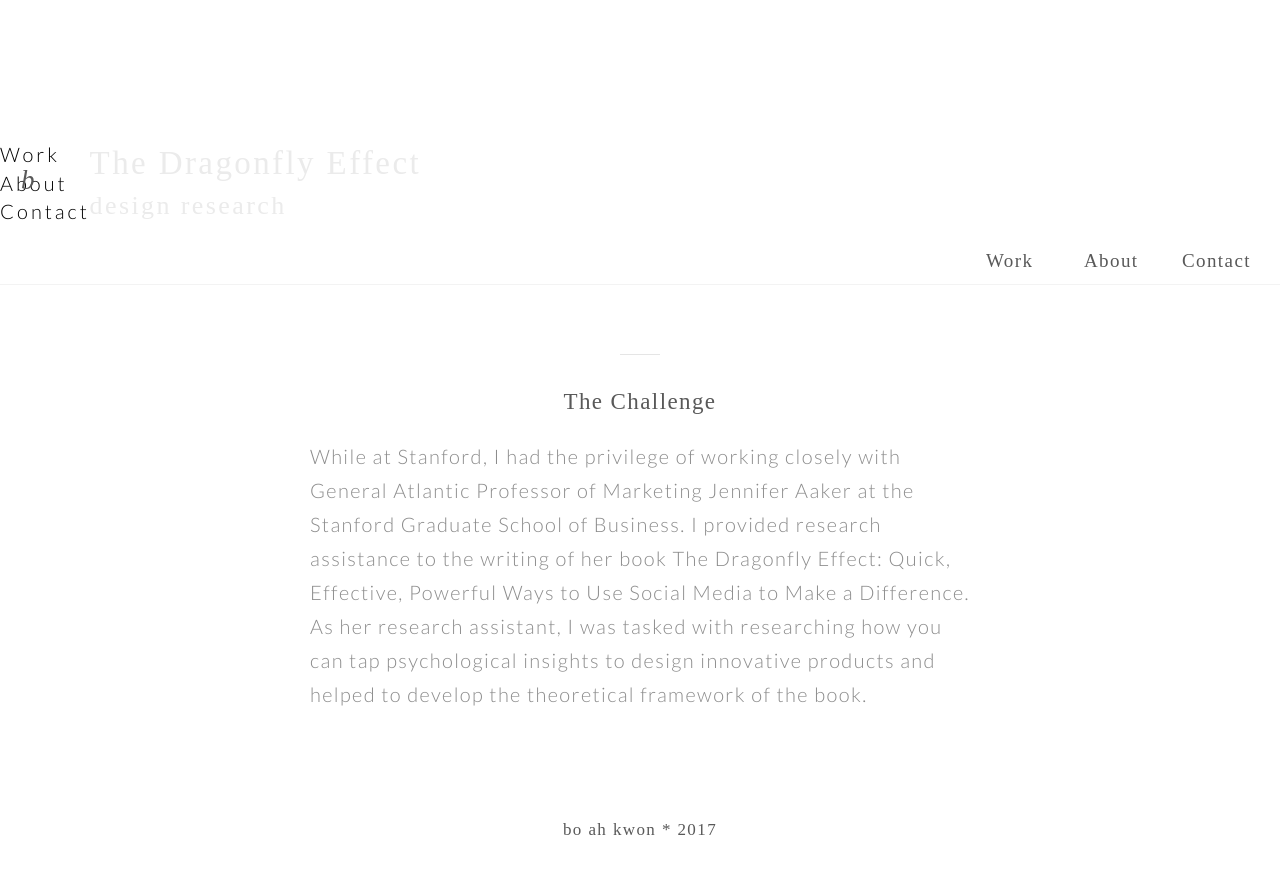
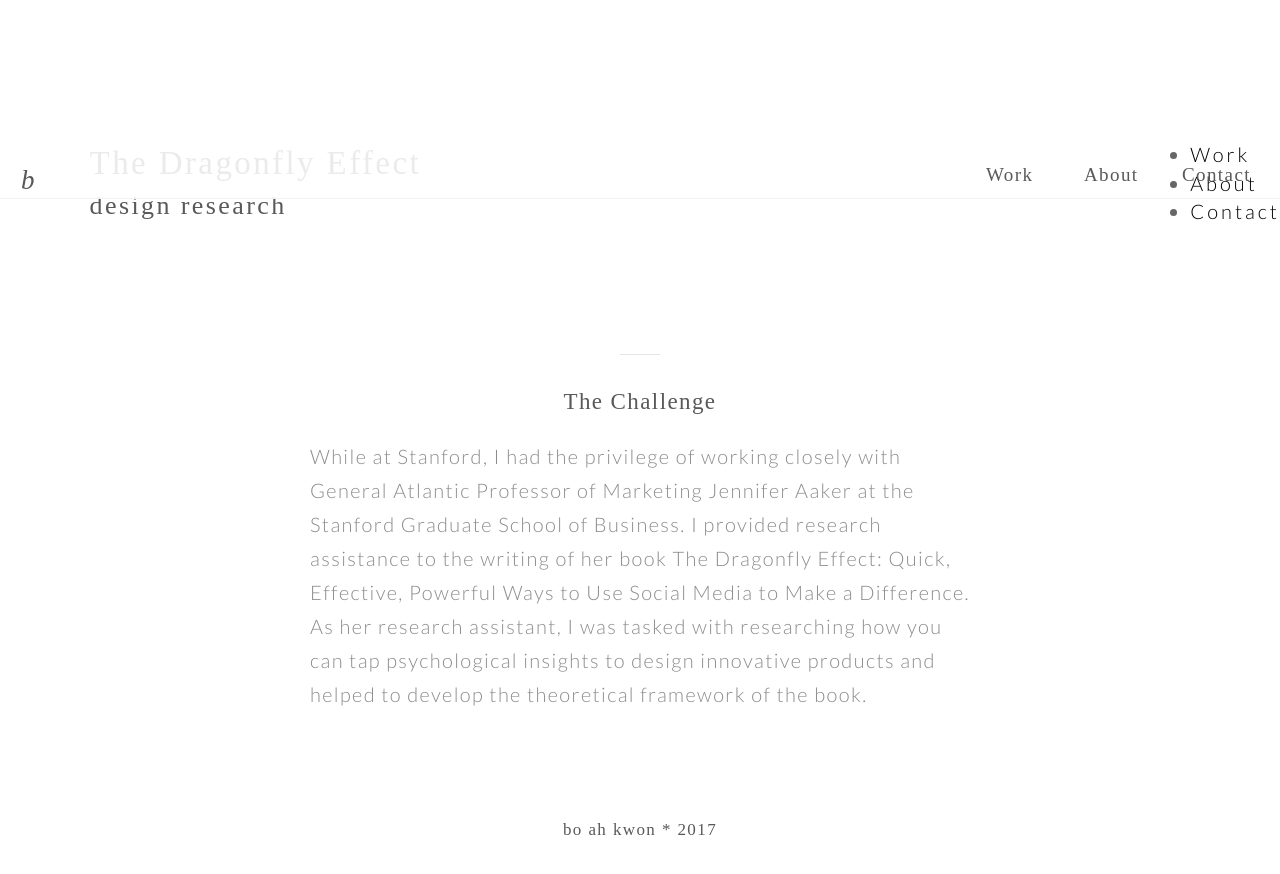
Before and after one commit to bkwon0402/bkwon0402.github.io, a Jekyll site: the page built from ytf.md, in a window 1280 px wide. Shown: the top 874 px of the page. Built offline with Jekyll 4.4.1, drawn with Linux system fonts in a browser that asks for light colours; some web fonts are replaced.

Commit message:
css fixes

```diff
--- a/styles/core.css
+++ b/styles/core.css
@@ -856,6 +856,8 @@
         font-size: 20px;
         letter-spacing: 3px;
         color: #666;
+        position: absolute;
+        right: 0;
 
     }
 .nav {
```
